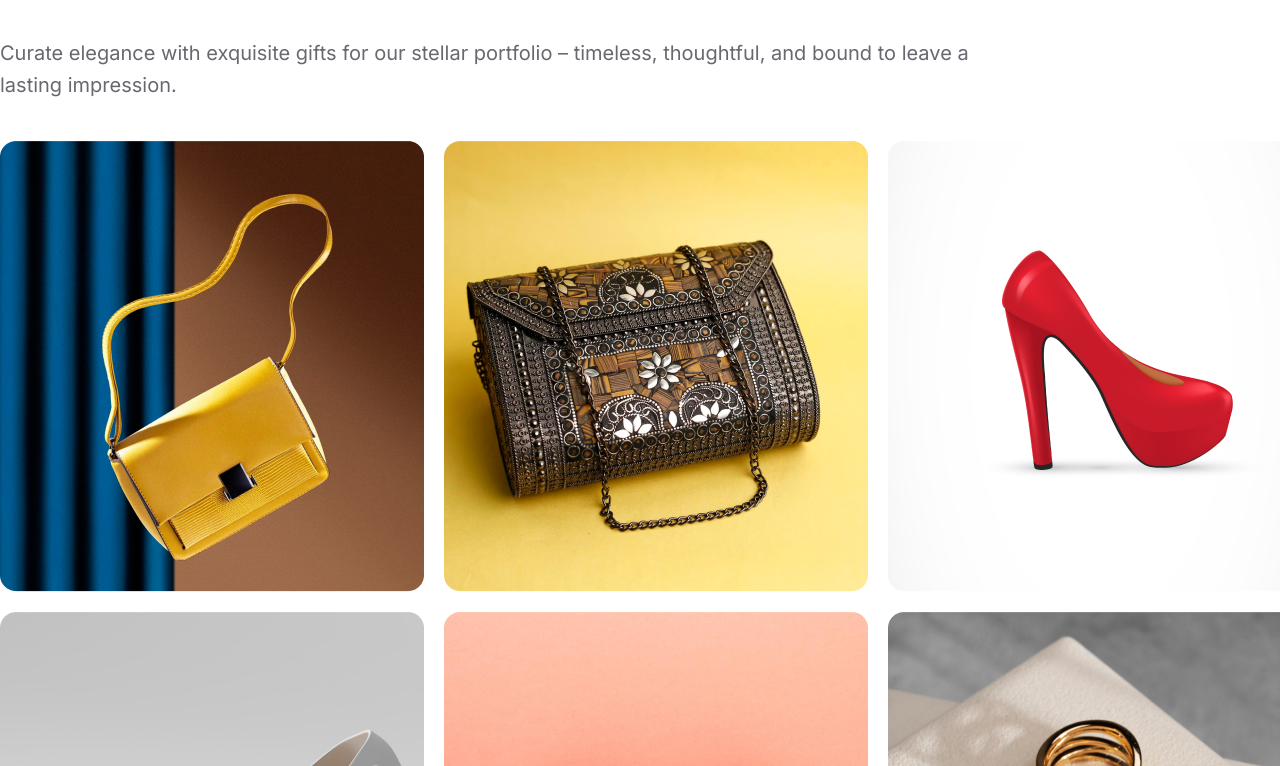
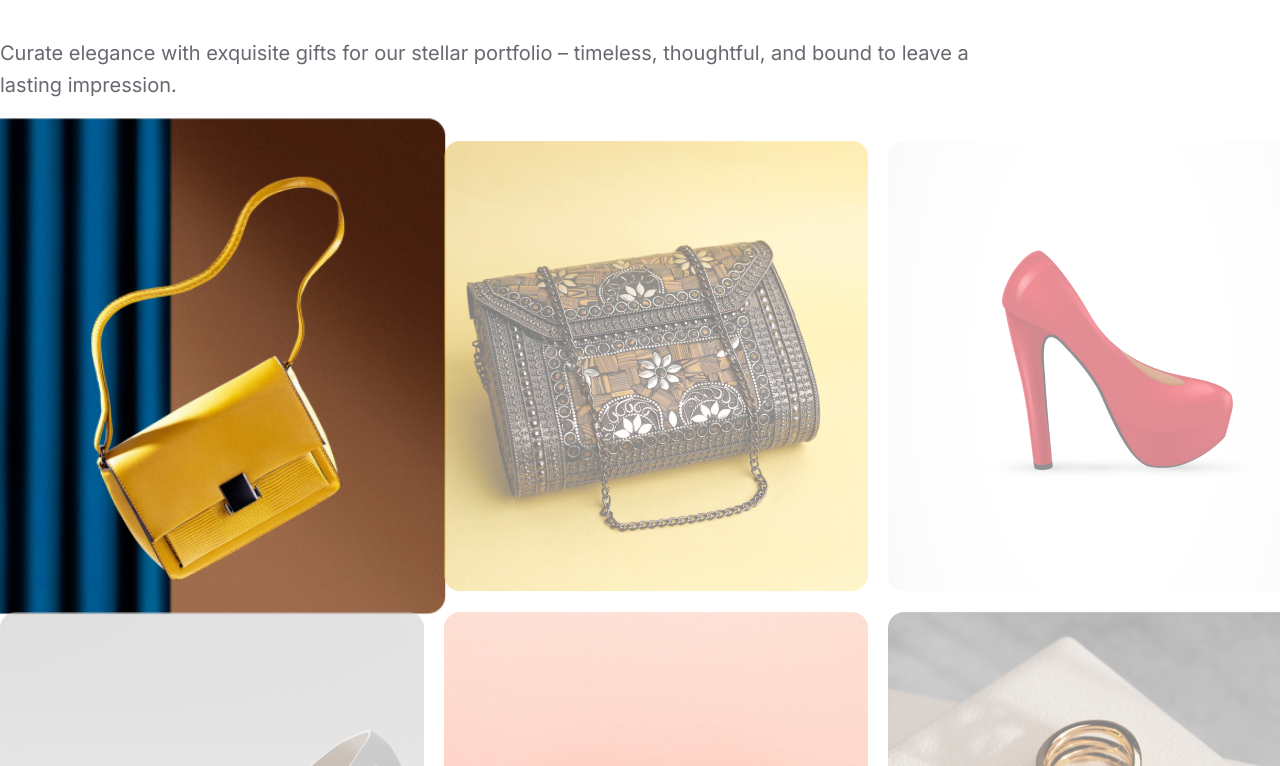
Before and after one commit to rafiferdos/new-year-celebration, a plain HTML site: page index.html in a window 1280 px wide. In both pictures the pointer is over the picture 212 px from the left and 5616 px from the top of the page. Shown: the part 5250-6016 px from the top of the page. Drawn offline with Linux system fonts and the light colour scheme.

Commit message:
hover effects added

```diff
--- a/style.css
+++ b/style.css
@@ -361,6 +361,16 @@ h1 {
   gap: 20px;
 }
 
+.gallery img {
+    opacity: 0.5;
+    transition: 1s ease;
+}
+.gallery img:hover {
+    opacity: 1;
+    transition: 1s ease;
+    transform: scale(1.1);
+}
+
 /* subscribe area customization */
 .subscribe {
   height: 600px;
```
